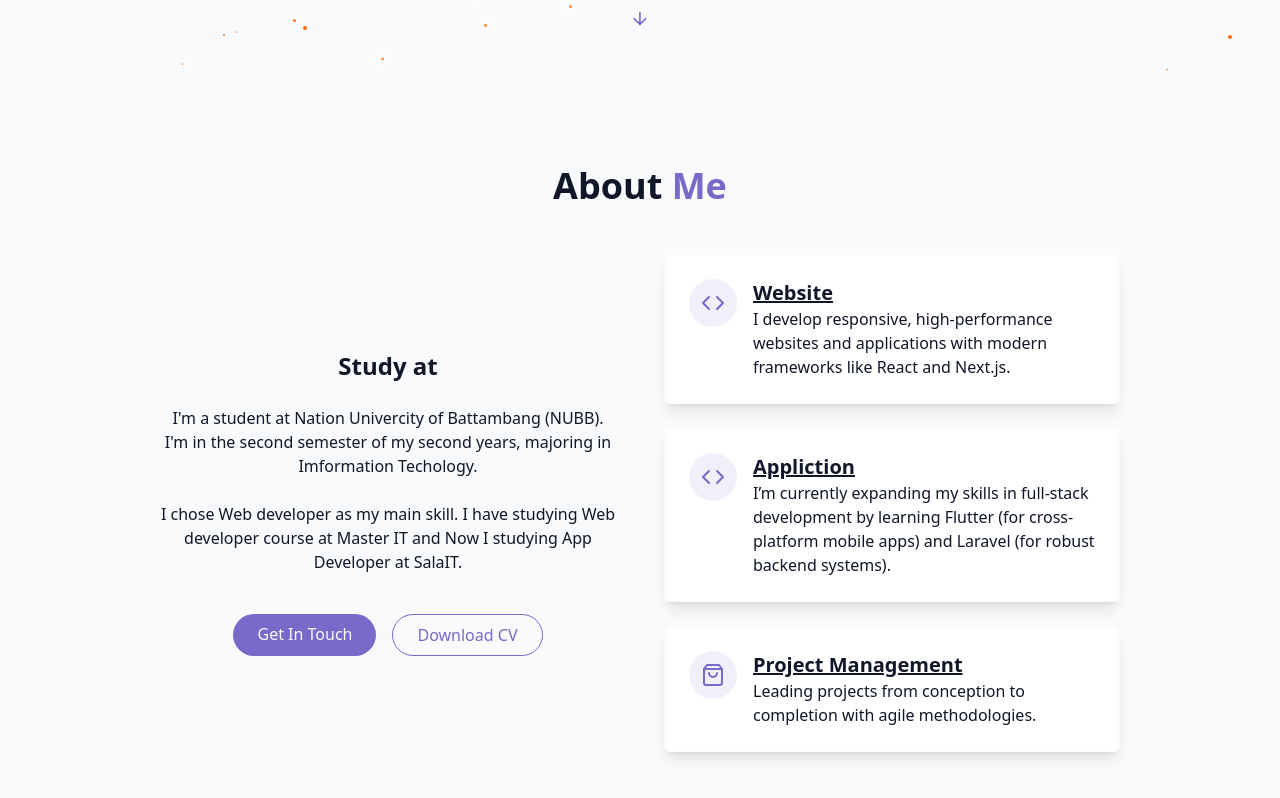
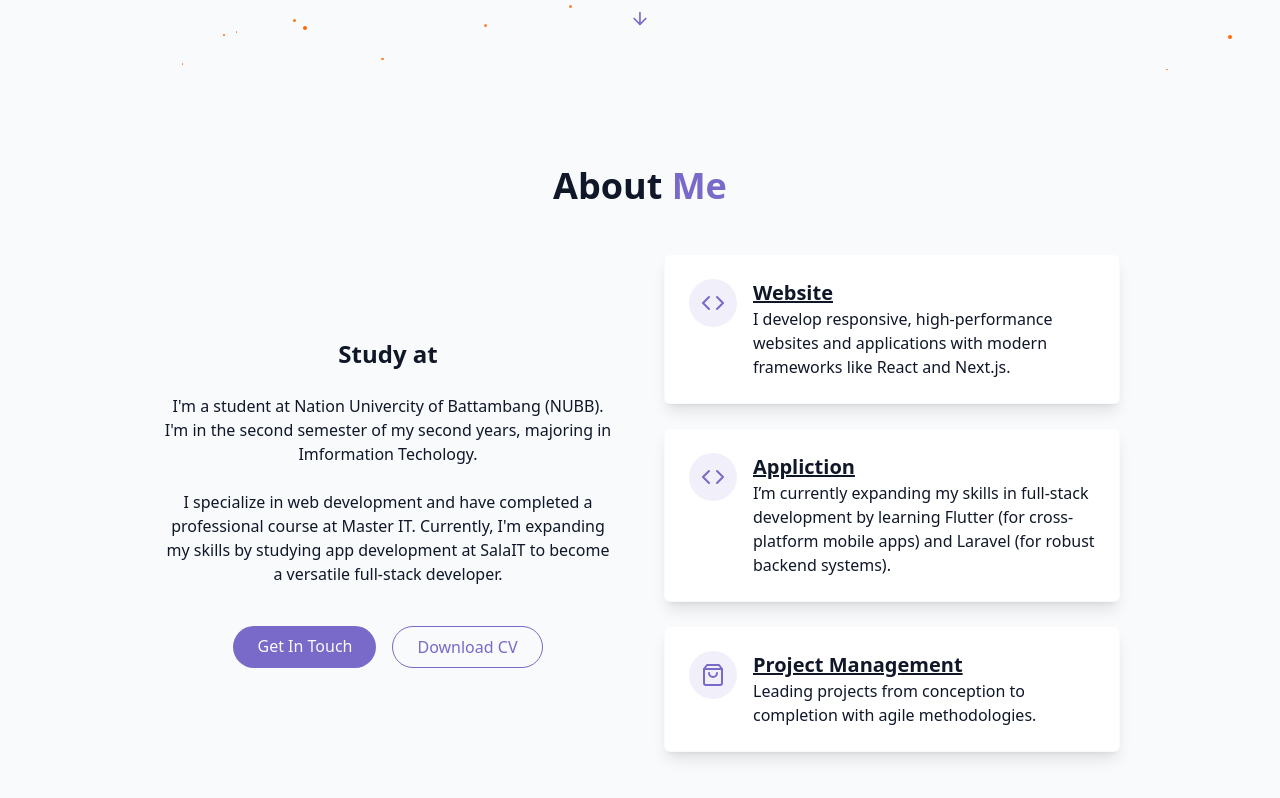
Before and after one commit to nounthanith/portfolio, a React (Vite) app: page / in a window 1280 px wide. Shown: the part 730-1528 px from the top of the page. Built offline with nearby package versions, Linux system fonts and the light colour scheme.

Commit message:
check grammar

```diff
--- a/src/components/AboutSection.jsx
+++ b/src/components/AboutSection.jsx
@@ -17,9 +17,10 @@ export const AboutSection = () => {
               Techology.
             </p>
             <p>
-              I chose Web developer as my main skill. I have studying Web
-              developer course at Master IT and Now I studying App Developer at
-              SalaIT.
+              I specialize in web development and have completed a professional
+              course at Master IT. Currently, I'm expanding my skills by
+              studying app development at SalaIT to become a versatile
+              full-stack developer.
             </p>
             <div className="flex flex-col sm:flex-row gap-4 pt-4 justify-center">
               <a href="#contact" className="cosmic-button">
```
